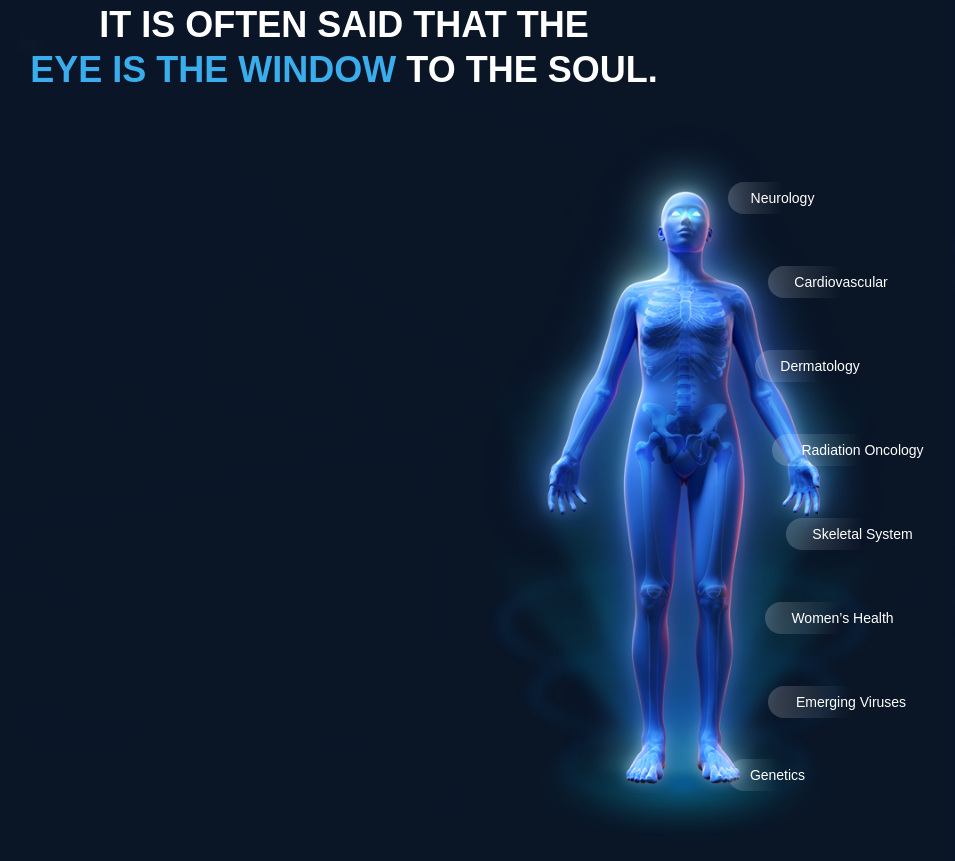
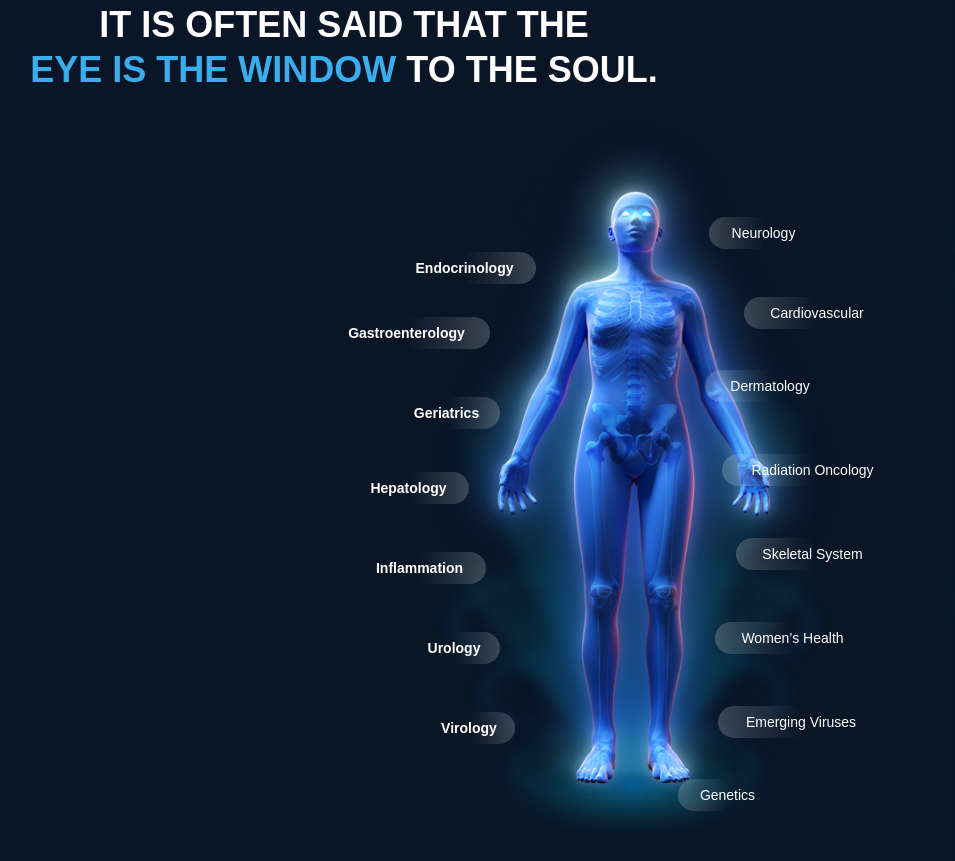
Before and after one commit to SreelakshmiTRaj/Opthalmology-app, a Next.js app: page / in a window 1280 px wide. Shown: the part 900-1761 px from the top of the page, without its empty margins (296-1251 px from the left). Built offline with nearby package versions, Linux system fonts and the light colour scheme.

Commit message:
Committing with left labels

```diff
--- a/src/app/components/Body/Body.js
+++ b/src/app/components/Body/Body.js
@@ -23,8 +23,8 @@ export default function Body() {
           style={{
             width: "500px",
             height: "520px",
-            top: "200px", // moved up from 280px
-            left: "640px",
+            top: "200px",
+            left: "590px", // aligned with body
             opacity: 0.8,
           }}
         >
@@ -42,8 +42,8 @@ export default function Body() {
           style={{
             width: "380px",
             height: "850px",
-            top: "-80px", // moved up from 0px
-            left: "700px",
+            top: "-80px",
+            left: "650px", // aligned with heading
           }}
         >
           <Image
@@ -56,27 +56,59 @@ export default function Body() {
 
         {/* RIGHT SIDE LABELS */}
         {[
-          { text: "Neurology", top: 50, left: 234, width: 110 },
-          { text: "Cardiovascular", top: 134, left: 274, width: 147 },
-          { text: "Dermatology", top: 218, left: 261.5, width: 130 },
-          { text: "Radiation Oncology", top: 302, left: 278.5, width: 181 },
-          { text: "Skeletal System", top: 386, left: 292, width: 154 },
-          { text: "Women’s Health", top: 470, left: 271.5, width: 155 },
-          { text: "Emerging Viruses", top: 554, left: 274, width: 167 },
-          { text: "Genetics", top: 627, left: 234, width: 100 },
+          { text: "Neurology", top: 85, left: 265, width: 110 },
+          { text: "Cardiovascular", top: 165, left: 300, width: 147 },
+          { text: "Dermatology", top: 238, left: 261.5, width: 130 },
+          { text: "Radiation Oncology", top: 322, left: 278.5, width: 181 },
+          { text: "Skeletal System", top: 406, left: 292, width: 154 },
+          { text: "Women’s Health", top: 490, left: 271.5, width: 155 },
+          { text: "Emerging Viruses", top: 574, left: 274, width: 167 },
+          { text: "Genetics", top: 647, left: 234, width: 100 },
         ].map((label, idx) => (
           <div
-            key={idx}
+            key={`right-${idx}`}
             className="absolute text-sm font-medium text-white"
             style={{
               top: `${label.top}px`,
-              left: `${label.left + 700}px`,
+              left: `${label.left + 650}px`,
               width: `${label.width}px`,
               height: "32px",
               borderRadius: "24px",
               padding: "10px 15px",
               background:
                 "linear-gradient(90deg, rgba(255,255,255,0.2) 0%, rgba(255,255,255,0) 50%)",
+              display: "flex",
+              alignItems: "center",
+              justifyContent: "center",
+              whiteSpace: "nowrap",
+            }}
+          >
+            {label.text}
+          </div>
+        ))}
+
+        {/* LEFT SIDE LABELS */}
+        {[
+          { text: "Endocrinology", top: 120, left: -50, width: 142 },
+          { text: "Gastroenterology", top: 185, left: -120, width: 166 },
+          { text: "Geriatrics", top: 265, left: -50, width: 106 },
+          { text: "Hepatology", top: 340, left: -95, width: 120 },
+          { text: "Inflammation", top: 420, left: -90, width: 132 },
+          { text: "Urology", top: 500, left: -35, width: 91 },
+          { text: "Virology", top: 580, left: -20, width: 91 },
+        ].map((label, idx) => (
+          <div
+            key={`left-${idx}`}
+            className="absolute text-sm font-bold text-white"
+            style={{
+              top: `${label.top}px`,
+              left: `${label.left + 650}px`,
+              width: `${label.width}px`,
+              height: "32px",
+              borderRadius: "24px",
+              padding: "10px 15px",
+              background:
+                "linear-gradient(90deg, rgba(255, 255, 255, 0) 50%, rgba(255, 255, 255, 0.2) 100%)",
               display: "flex",
               alignItems: "center",
               justifyContent: "center",
```
